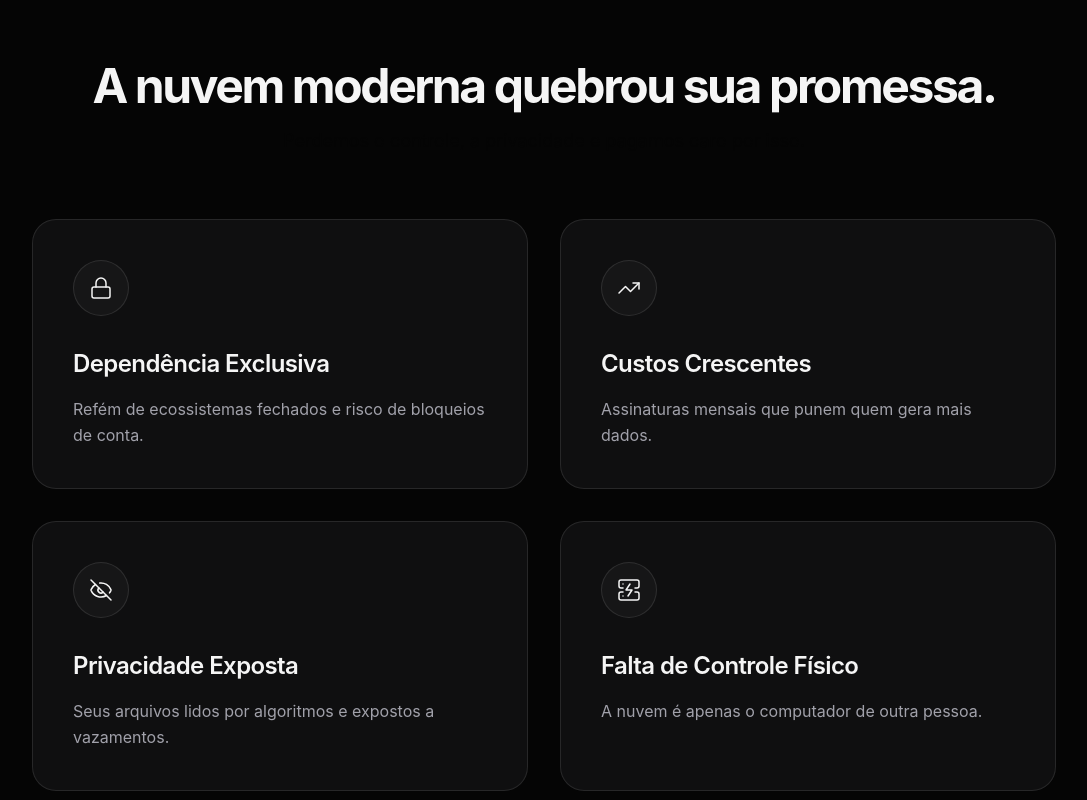
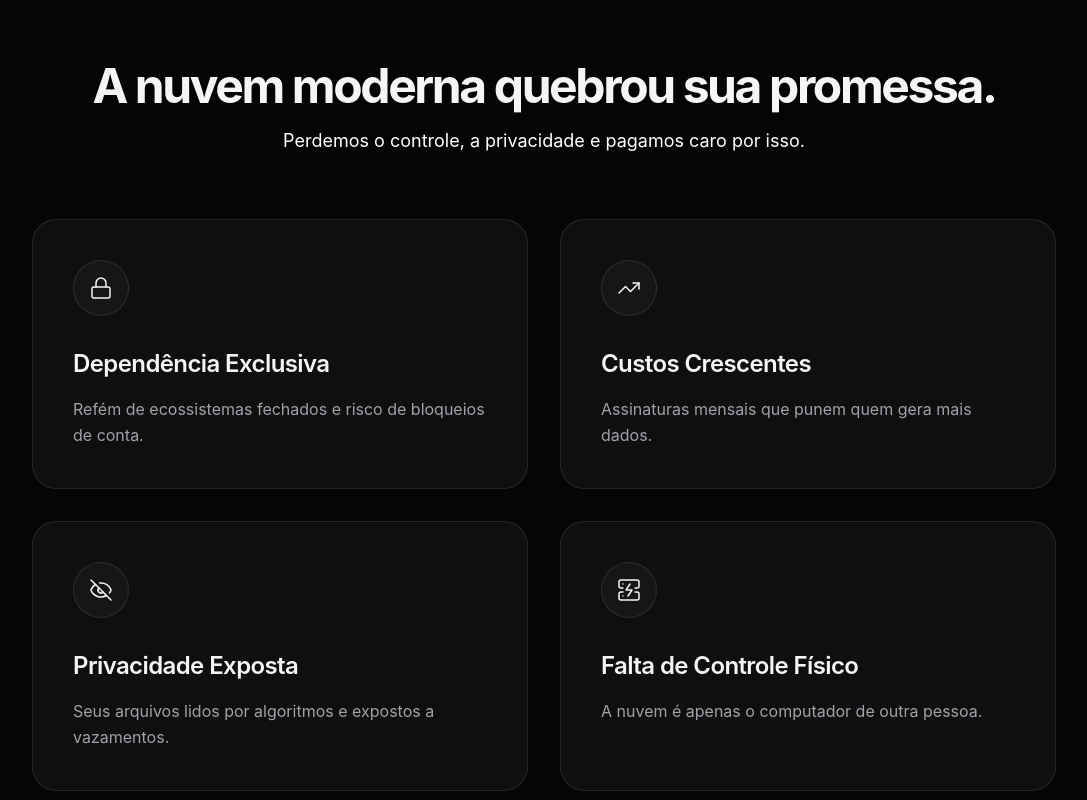
Before and after one commit to P3dro236/NanoBox, a React (Vite) app: page / in a window 1280 px wide. Shown: the part 1280-2080 px from the top of the page, without its empty margins (96-1183 px from the left). Built offline with nearby package versions, Linux system fonts and the light colour scheme.

Commit message:
Correção cor subtitles

```diff
--- a/src/components/ui/SectionHeader.jsx
+++ b/src/components/ui/SectionHeader.jsx
@@ -38,7 +38,7 @@
       {subtitle && (
         <motion.p
           variants={fadeBlurReveal}
-          className="text-base md:text-lg text-[#A1A1AA] max-w-2xl font-normal leading-relaxed"
+          className="text-base md:text-lg text-white max-w-2xl font-normal leading-relaxed"
         >
           {subtitle}
         </motion.p>
```
